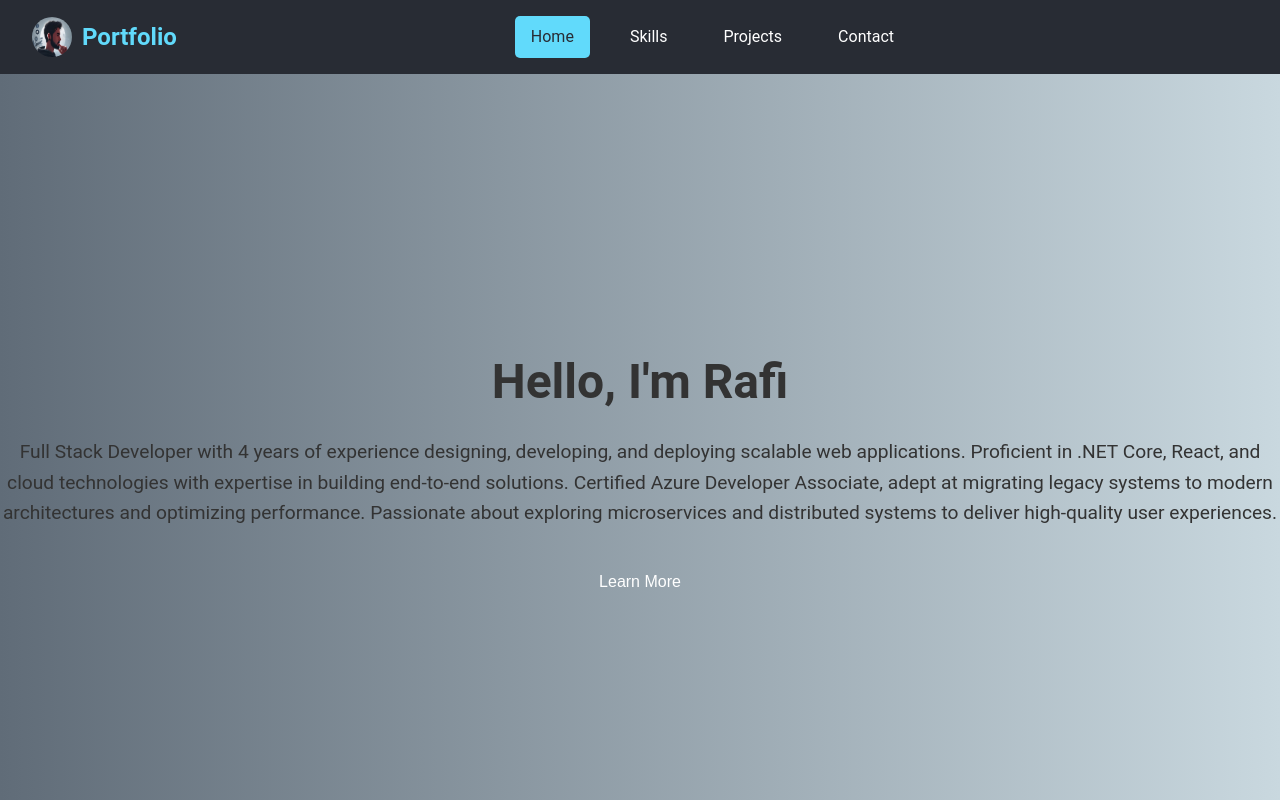
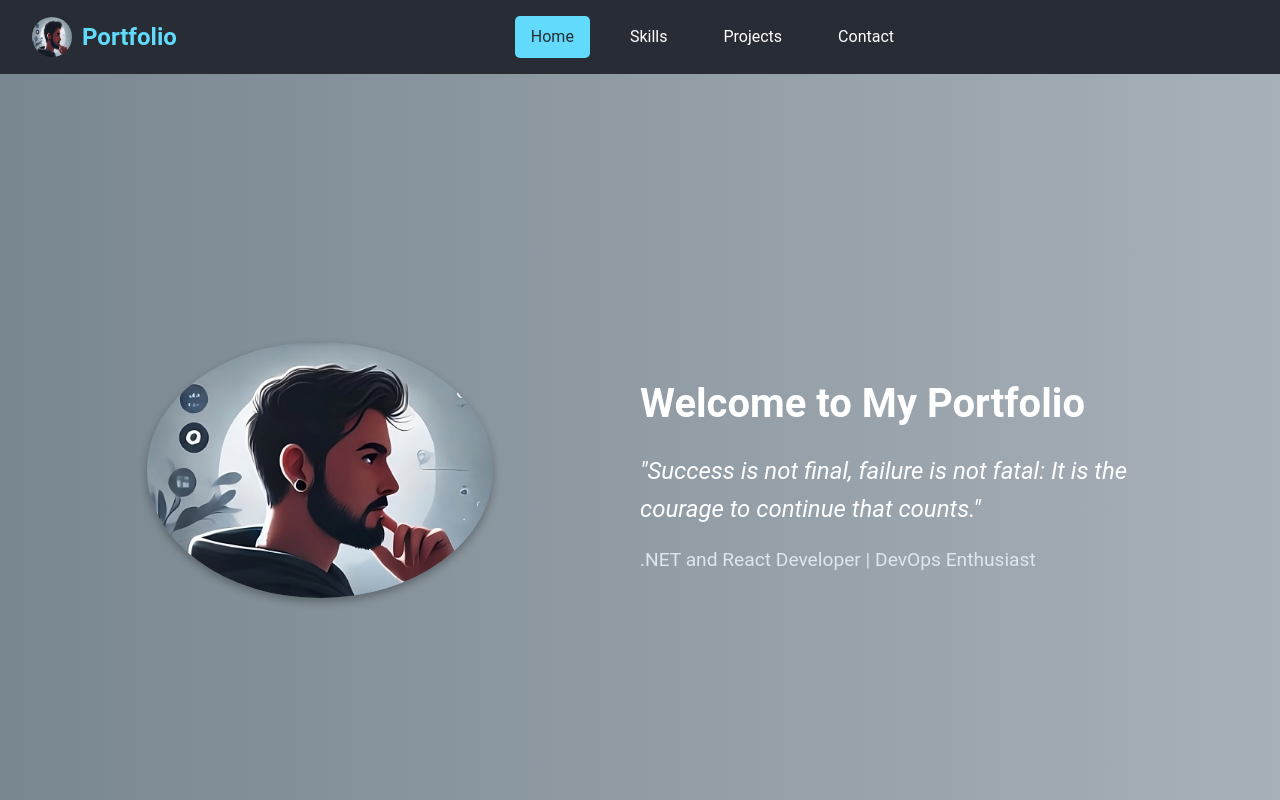
Before and after one commit to Mr-Brown-Rafi/Portifolio, a React (Create React App) app: page / in a window 1280 px wide. Shown: the top 800 px of the page. Built offline with nearby package versions, Linux system fonts and the light colour scheme.

Commit message:
divided hero section and worked on css

```diff
--- a/src/components/Hero.jsx
+++ b/src/components/Hero.jsx
@@ -1,15 +1,23 @@
 import React from 'react';
 import '../styles/Hero.css';
+import Dp from "../assets/Portfolio_pic-transformed.jpeg"
 
 function Hero() {
   return (
-    <section className="hero" id='hero'>
-      <div className="hero-content">
-        <h1>Hello, I'm Rafi</h1>
-        <p>
-        Full Stack Developer with 4 years of experience designing, developing, and deploying scalable web applications. Proficient in .NET Core, React, and cloud technologies with expertise in building end-to-end solutions. Certified Azure Developer Associate, adept at migrating legacy systems to modern architectures and optimizing performance. Passionate about exploring microservices and distributed systems to deliver high-quality user experiences.
+<section id="hero" className="hero">
+      <div className="hero-left">
+        <img
+          src={Dp}
+          alt="Profile"
+          className="hero-photo"
+        />
+      </div>
+      <div className="hero-right">
+        <h1 className="hero-title">Welcome to My Portfolio</h1>
+        <p className="hero-quote">
+          "Success is not final, failure is not fatal: It is the courage to continue that counts."
         </p>
-        <button className="cta">Learn More</button>
+        <p className="hero-liner">.NET and React Developer | DevOps Enthusiast</p>
       </div>
     </section>
   );
--- a/src/styles/Hero.css
+++ b/src/styles/Hero.css
@@ -1,34 +1,63 @@
 .hero {
-    height: 100vh;
-    display: flex;
-    align-items: center;
-    justify-content: center;
-    /* background-color: var(--primary-bg); */
-    background: linear-gradient(to right, #606c78 0%, #c9d8df 100%);
-    color: var(--primary-text);
+  display: flex;
+  align-items: center;
+  justify-content: center;
+  height: 100vh; /* Full viewport height */
+  background: linear-gradient(to right, #798790, #a8b0b9); /* Background gradient */
+  color: white;
+  padding: 2rem;
+}
+
+.hero-left,
+.hero-right {
+  flex: 1; /* Equal width for both parts */
+  /*display: flex;*/
+  align-items: center;
+  justify-content: center;
+}
+
+.hero-photo {
+  width: 60%; /* Adjust the photo size */
+  max-width: 60%; /* Ensure it doesn't grow too large */
+  border-radius: 50%; /* Circular photo */
+  box-shadow: 0 4px 8px rgba(0, 0, 0, 0.3); /* Optional shadow */
+}
+
+.hero-right {
+  text-align: left;
+  padding: 2rem;
+}
+
+.hero-title {
+  font-size: 2.5rem;
+  margin-bottom: 1rem;
+}
+
+.hero-quote {
+  font-size: 1.5rem;
+  font-style: italic;
+  margin-bottom: 1rem;
+}
+
+.hero-liner {
+  font-size: 1.2rem;
+  color: #dfe6eb; /* Subtle contrasting color */
+}
+
+@media (max-width: 768px) {
+  .hero {
+    flex-direction: column; /* Stack items on smaller screens */
     text-align: center;
   }
 
-  .hero-content h1 {
-    font-size: 3rem;
-    margin-bottom: 1rem;
+  .hero-left,
+  .hero-right {
+    flex: unset; /* Remove equal width */
+    width: 100%; /* Full width for each part */
   }
 
-  .hero-content p {
-    font-size: 1.2rem;
-    margin-bottom: 2rem;
+  .hero-photo {
+    width: 50%;
+    max-width: 200px;
   }
-
-  .cta {
-    padding: 0.75rem 1.5rem;
-    background-color: var(--highlight);
-    border: none;
-    border-radius: 5px;
-    color: white;
-    font-size: 1rem;
-    cursor: pointer;
-  }
-
-  .cta:hover {
-    background-color: var(--highlight-hover);
-  }
+}
```
